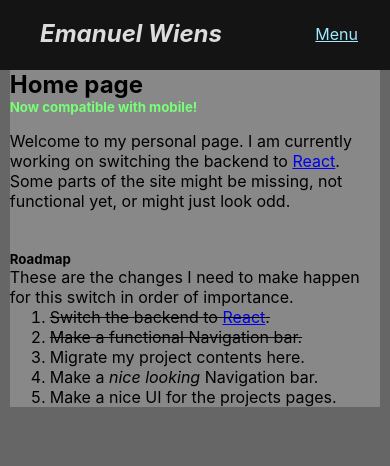
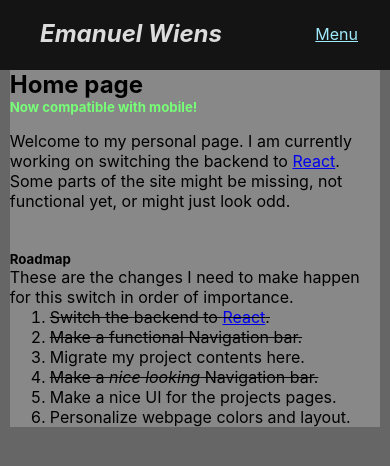
Before and after one commit to EmanWiens/emanwiens.github.io, a React (Create React App) app: page /#/ in a window 390 px wide. Shown: the top 466 px of the page. Built offline with nearby package versions, Linux system fonts and the light colour scheme.

Commit message:
Clean up CSS

```diff
--- a/src/css/index.css
+++ b/src/css/index.css
@@ -1,25 +1,43 @@
 ::-webkit-scrollbar {
   width: 5px;
+  height: 5px;
 }
 
 ::-webkit-scrollbar-track {
-  /* background: black; */
   box-shadow: inset 0 0 6px rgba(0, 0, 0, 0.3);
 }
 
 ::-webkit-scrollbar-thumb {
+  border-radius: 8px;
   background:  #a0ebfd;
-  /* border: 3px solid blue; */
+}
+
+* {
+  margin: 0;
+  box-sizing: border-box;
 }
 
 body {
   font-family: -apple-system, BlinkMacSystemFont, 'Segoe UI', 'Roboto', 'Oxygen', 'Ubuntu', 'Cantarell', 'Fira Sans', 'Droid Sans', 'Helvetica Neue', sans-serif;
-  /* -webkit-font-smoothing: antialiased; */
-  /* -moz-osx-font-smoothing: grayscale; */
+  -webkit-font-smoothing: antialiased;
+  -moz-osx-font-smoothing: grayscale;
   background-color: #666;
-  /* margin: 0; */
+  margin: 0;
   overflow-y: scroll;
 }
+
+
+
+
+
+
+
+
+
+
+
+
+/* Start content --------------------------------------------------------------------------- */
 
 code {
   font-family: source-code-pro, Menlo, Monaco, Consolas, 'Courier New', monospace;
@@ -35,44 +53,7 @@ div.content_body {
 img {
   width:50%;
 }
-
-/* div.nav_bar_container {
-	width: 100%;
-	position: fixed;
-	background-image: linear-gradient(#555, #666);
-    z-index: 1;
-}
-
-div.nav_bar {
-	height: 5%;
-	width: 70%;
-	margin: 0% 0% 0% 15%;
-	padding-bottom: .75%;
-	padding-top: .75%;
-    float: left;
-}
-
-a.nav_bar {
-    color: #04AA6D;
-    text-decoration: none;
-    border-right: 1px solid #fff;
-    float:right;
-}
-
-a.nav_bar:hover {
-    color: #000000;
-    background-color: #04AA6D;
-}
-
-a.nav_bar.active {
-    background-color: #04AA6D;
-    color: white;
-}
-
-a.nav_bar_name {
-    color: #04AA6D;
-    text-decoration: none;
-} */
+/* end content ----------------------------------------------------------------------------- */
 
 
 
@@ -83,16 +64,11 @@ a.nav_bar_name {
 
 
 
+
+
+/* Start mobile Nav bar -------------------------------------------------------------------- */
 /* Responsive Navigation Bar Tutorial | HTML & CSS https://dev.to/chaoocharles/responsive-navigation-bar-tutorial-html-css-3fb2 */
 
-* {
-  margin: 0;
-  /* padding: 0; */
-  box-sizing: border-box;
-  /* font-family: "Rubik", sans-serif; */
-}
-
-/* Nav */
 nav {
   height: 70px;
   background: rgb(20, 20, 20);
@@ -105,40 +81,39 @@ nav {
   top: 0;
 }
 
-/* nav svg {
-  display: none;
-} */
 .logo h2 {
-  /* text-decoration: overline; */
   font-style: italic;
-  /* color: rgb(0, 206, 206); */
   cursor: pointer;
   margin: 0 0.5rem;
 }
+
 .nav-items {
   display: flex;
   justify-content: space-between;
 }
-.overview, .account {
+
+.overview {
   display: flex;
 }
+
 .overview {
   margin-right: 4rem;
 }
-.nav-items h3 {
-  display: none;
-}
+
 nav li {
   list-style: none;
   margin: 0 0.5rem;
 }
+
 nav a {
   text-decoration: none;
   color: rgb(220, 220, 220);
 }
+
 nav a:hover {
   color: #a0ebfd;
 }
+
 nav a::after {
   content: "";
   display: block;
@@ -147,6 +122,7 @@ nav a::after {
   width: 0%;
   transition: all ease-in-out 300ms;
 }
+
 nav a:hover::after {
   width: 100%;
 }
@@ -156,31 +132,33 @@ a.nav_bar.active {
   text-decoration: underline;
 }
 
-
 .overview_mobile {
   display: none;
 }
+
+
+
+
+
+
+
+
+
+
+
 
 /* Responsive */
 @media (max-height: 450px) {
   .overview {
     overflow-y: scroll;
     height: 100vh;
-    padding-right: 75%;
+    padding-bottom: 35px;
+    padding-right: 75%; /* breaks the underline animation for some reason */
+    justify-content: space-evenly;
   }
 }
 
-
 @media (max-width: 900px) {
-  div.content_body {
-    /* padding-top:3%; */
-    height:auto;
-    width:95%;
-    background-color: #888;
-    margin: 0% 0% 0% 2.5%;
-  }
-
-  /* Start mobile Nav bar -------------------------------------------------------------------- */
   .overview_mobile {
     display: block;
   }
@@ -212,65 +190,32 @@ a.nav_bar.active {
   nav li {
     margin: 1rem 0;
   }
+
   /* End mobile Nav bar ---------------------------------------------------------------------- */
-
-  /* .nav-items {
-
-
-    right: 0;
-    height: 100vh;
-    width: 250px;
-    flex-direction: column;
-    justify-content: space-evenly;
 
 
 
-    display: none;
-  }
-
-  .nav_bar:hover + .nav-items
-  {
-      display: block;
-  }
-
-  .overview {
-    flex-direction: column;
-    width: auto;
-    margin: 0;
-    /* display: none;
-  }
-
-  .overview_mobile {
-    flex-direction: column;
-    width: auto;
-    margin: 0;
-    display: block;
-  }
 
 
 
-  nav svg {
-    display: inline-block;
-    cursor: pointer;
-    vertical-align: top;
+
+
+
+
+
+
+  /* Start mobile content -------------------------------------------------------------------- */
+
+  div.content_body {
+    height:auto;
+    width:95%;
+    background-color: #888;
+    margin: 0% 0% 0% 2.5%;
   }
-  nav li {
-    margin: 1rem 0;
+
+  img {
+    width:100%;
   }
-  nav a {
-    display: inline-block;
-  }
-  nav a:hover {
-    margin-left: 2px;
-    transition: all ease-in-out 300ms;
-  }
-  .menu {
-    display: inline-block;
-    position: fixed;
-    right: 2.5rem;
-    z-index: 99;
-  }
-  #check:checked ~ .nav-items {
-    right: 0;
-  } */
+
+  /* End mobile content ---------------------------------------------------------------------- */
 }
--- a/src/pages/Homepage.js
+++ b/src/pages/Homepage.js
@@ -19,8 +19,9 @@ const Homepage = () => {
             <li><strike>Switch the backend to <a href="https://react.dev/">React</a>.</strike></li>
             <li><strike>Make a functional Navigation bar.</strike></li>
             <li>Migrate my project contents here.</li>
-            <li>Make a <i>nice looking</i> Navigation bar.</li>
+            <li><strike>Make a <i>nice looking</i> Navigation bar.</strike></li>
             <li>Make a nice UI for the projects pages.</li>
+            <li>Personalize webpage colors and layout.</li>
           </ol>
         </div>
       </div>
```
